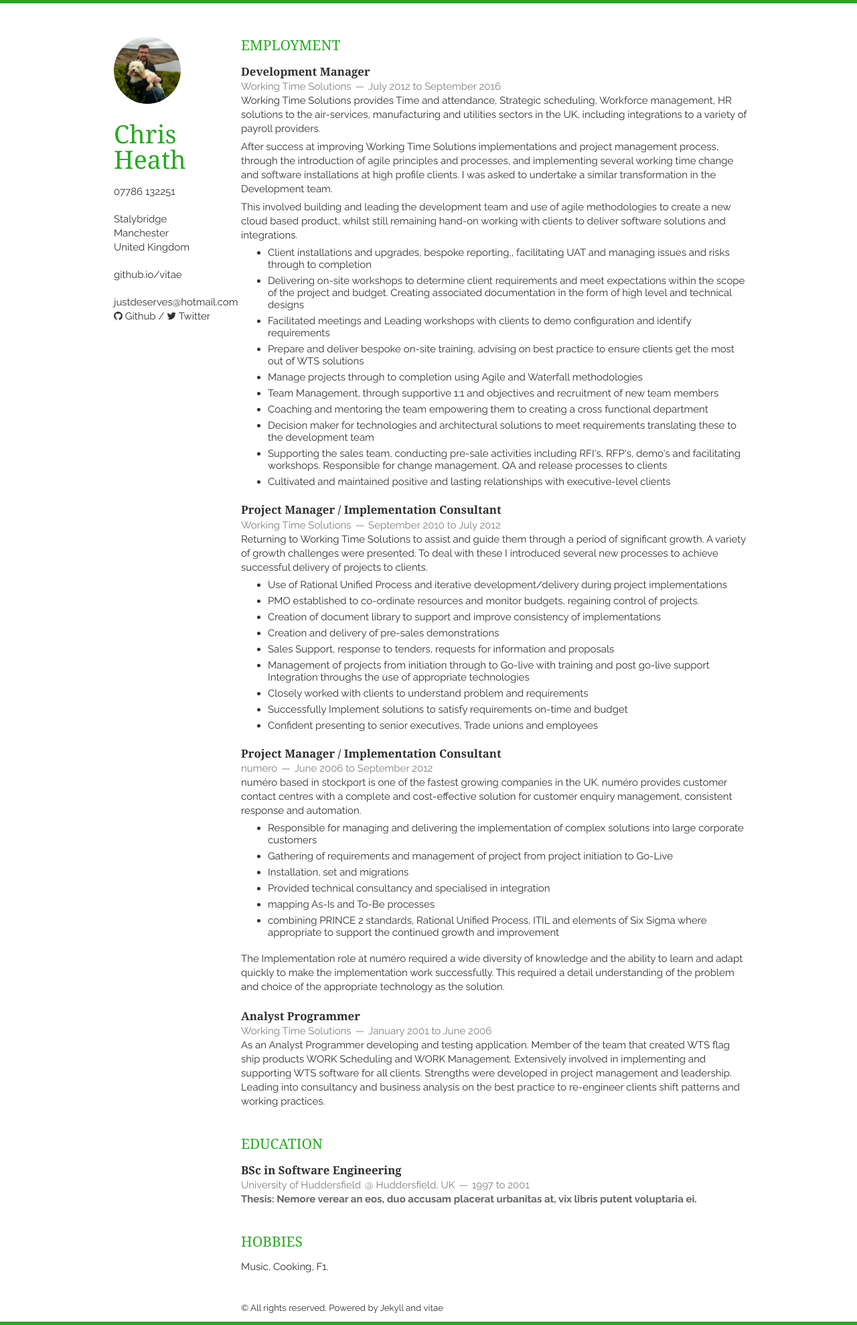
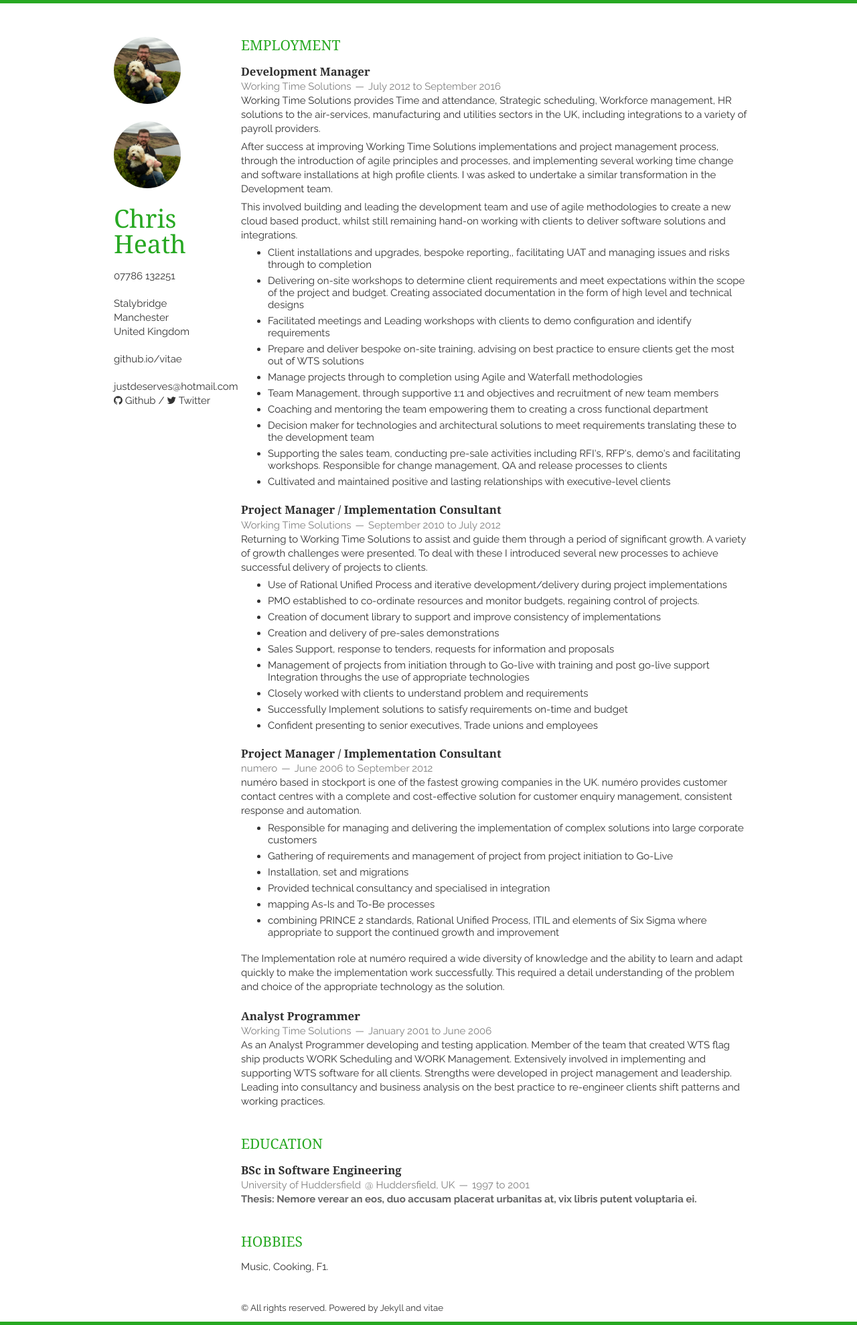
Before and after one commit to justdeserves/Vitae, a Jekyll site: the page built from index.html, in a window 1280 px wide. Shown: the whole page at 67% size. Built offline with Jekyll 4.4.1, drawn with Linux system fonts in a browser that asks for light colours; nearby versions of some CDN libraries; Markdown is read by kramdown in place of the engine named in the settings; the list of posts is cut into pages by our own code.

Commit message:
test how github pages uses resources

```diff
--- a/_layouts/layout.html
+++ b/_layouts/layout.html
@@ -26,6 +26,7 @@
 <div class="container">
     <header class="three columns">
         <img src="{{ site.baseurl }}static/img/profile.png" class="me">
+        <img src="https://justdeserves.github.io/vitae/static/img/profile.png" class="me">
         <h1>{{ site.name }}</h1>
         <p>
             <a href="{{ site.tel_full }}">{{ site.tel }}</a>
```
